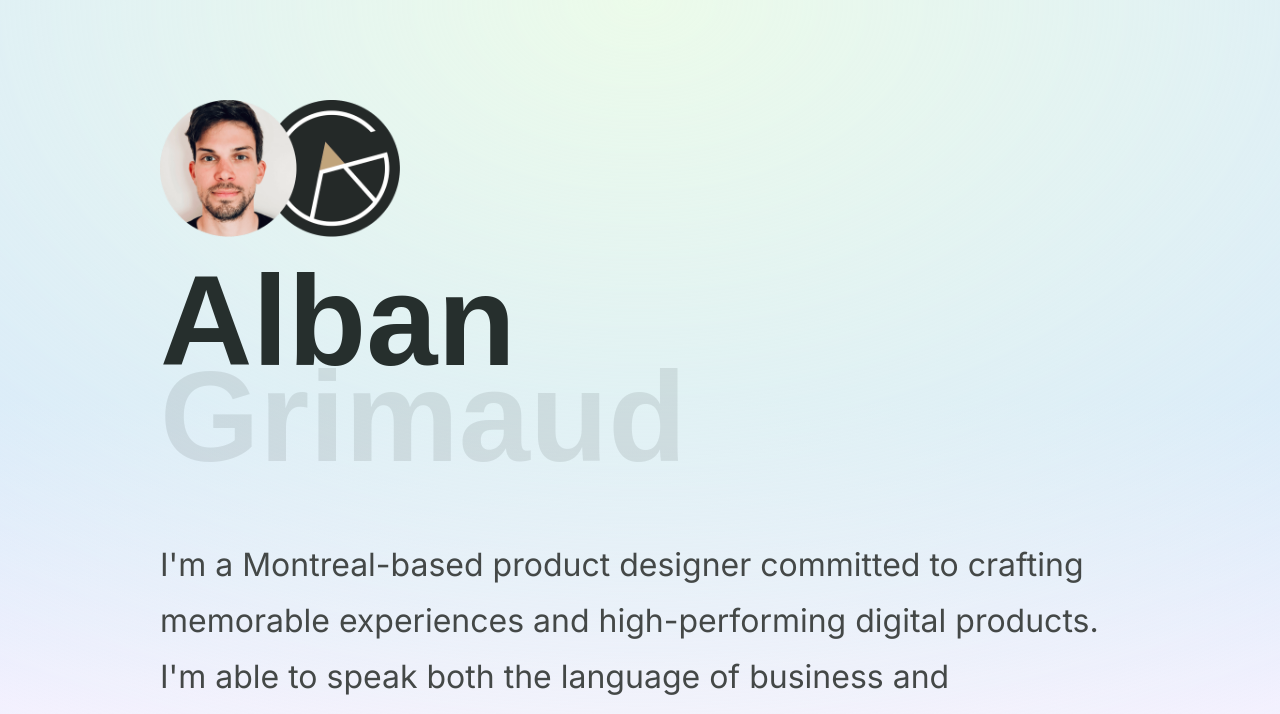
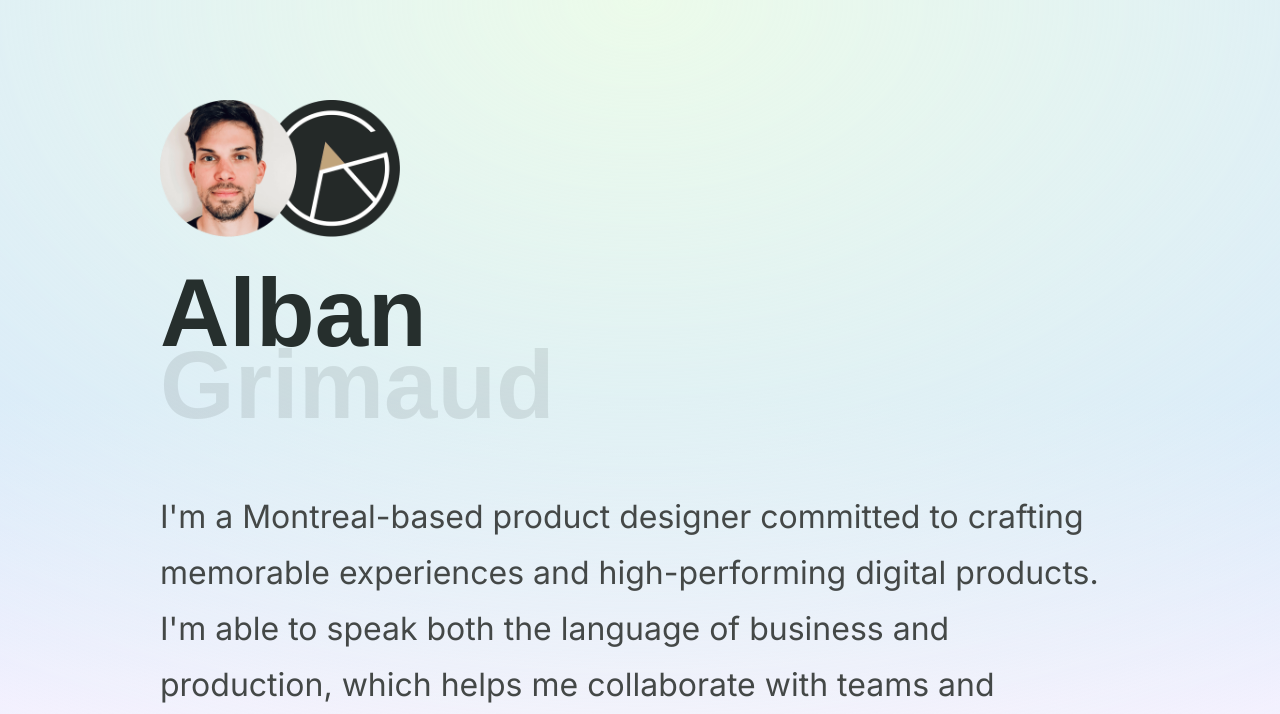
Before and after one commit to agrimaud/agrimaud.github.io, a PHP site: page / in a window 1280 px wide. Shown: the top 714 px of the page. Run offline with PHP 8.4, Linux system fonts and the light colour scheme; some libraries are stand-ins or nearby versions; some web fonts are replaced.

Commit message:
Update ui

```diff
--- a/scss/index.css
+++ b/scss/index.css
@@ -38,15 +38,9 @@ h1 {
   font-family: "Phudu", sans-serif;
   margin-bottom: 8px;
   color: #262f2d;
-  font-size: 7rem;
-  line-height: 4rem;
+  font-size: 6rem;
+  line-height: 3rem;
   font-weight: 900;
-}
-@media screen and (min-width: 767px) {
-  h1 {
-    font-size: 8rem;
-    line-height: 4rem;
-  }
 }
 h1 span {
   opacity: 10%;
--- a/scss/index.scss
+++ b/scss/index.scss
@@ -42,13 +42,13 @@ h1 {
   font-family: $font-display;
   margin-bottom: 8px;
   color: $main-color;
-  font-size: 7rem;
-  line-height: 4rem;
+  font-size: 6rem;
+  line-height: 3rem;
   font-weight: 900;
-  @media screen and (min-width: $breakpoint-tablet) {
-    font-size: 8rem;
-    line-height: 4rem;;
-  }
+  // @media screen and (min-width: $breakpoint-tablet) {
+  //   font-size: 8rem;
+  //   line-height: 4rem;;
+  // }
 
   span {
     opacity: 10%;
```
